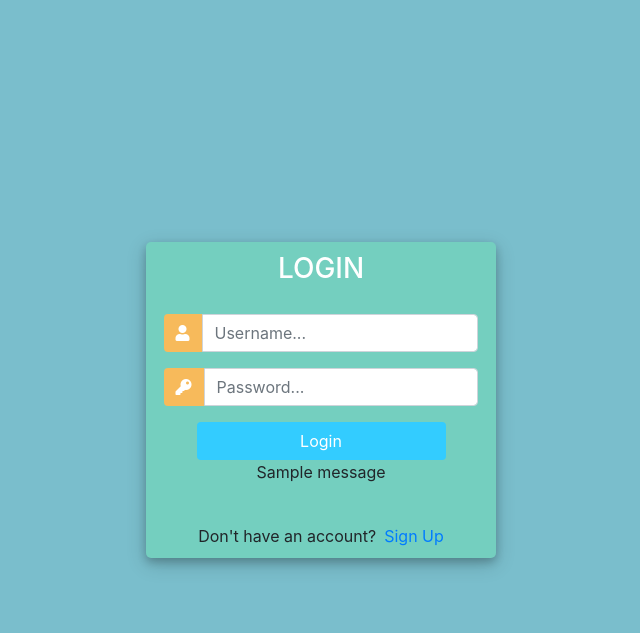
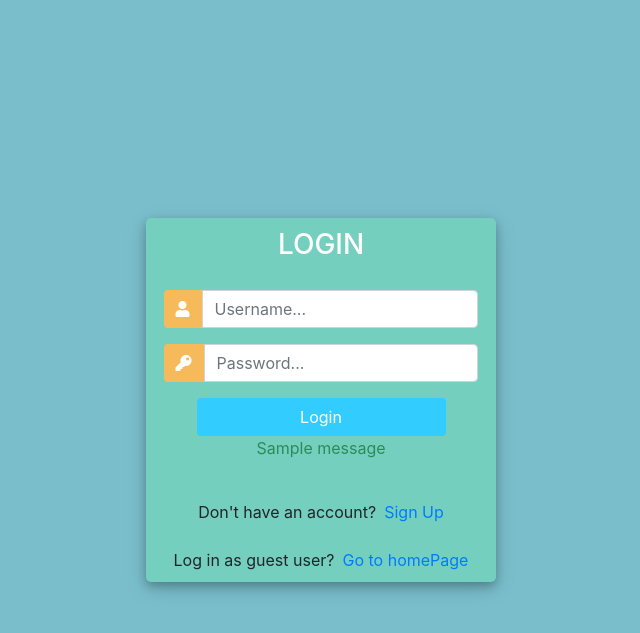
Before and after one commit to Jacob12138xieyuan/Personal-Website-with-Django-on-localhost, a Django app: page /login in a window 1280 px wide. Shown: the top 633 px of the page, without its empty margins (319-959 px from the left). Run offline with Django 3.2, Linux system fonts and the light colour scheme; one stand-in notice (Sample message) is shown; some libraries are stand-ins or nearby versions.

Commit message:
update basic user permision

```diff
--- a/accounts/templates/loginPage.html
+++ b/accounts/templates/loginPage.html
@@ -126,14 +126,21 @@
             </form>
           </div>
 
-          {% for message in messages %}
-          <p style="text-align: center;">{{ message }}</p>
-          {% endfor %}
+          {% for message in messages %} {% if message.tags != "success" %}
+          <p style="text-align: center; color: red;">{{ message }}</p>
+          {% else %}
+          <p style="text-align: center; color: seagreen;">{{ message }}</p>
+          {% endif %} {% endfor %}
 
           <div class="mt-4">
             <div class="d-flex justify-content-center links">
               Don't have an account?
               <a href="{% url 'registerPage' %}" class="ml-2">Sign Up</a>
+            </div>
+            <br />
+            <div class="d-flex justify-content-center links">
+              Log in as guest user?
+              <a href="{% url 'homePage' %}" class="ml-2">Go to homePage</a>
             </div>
           </div>
         </div>
--- a/accounts/templates/registerPage.html
+++ b/accounts/templates/registerPage.html
@@ -138,6 +138,11 @@
               Already have an account?
               <a href="{% url 'loginPage' %}" class="ml-2">Login</a>
             </div>
+            <br />
+            <div class="d-flex justify-content-center links">
+              Log in as guest user?
+              <a href="{% url 'homePage' %}" class="ml-2">Go to homePage</a>
+            </div>
           </div>
         </div>
       </div>
--- a/accounts/views.py
+++ b/accounts/views.py
@@ -8,37 +8,41 @@ from .forms import RegisterUserForm
 
 
 def loginPage(request):
-    if request.method == 'POST':
-        username = request.POST.get('username')
-        password = request.POST.get('password')
+    if request.user.is_authenticated:
+        return redirect('homePage')
+    else:
+        if request.method == 'POST':
+            username = request.POST.get('username')
+            password = request.POST.get('password')
 
-        user = authenticate(request, username=username, password=password)
+            user = authenticate(request, username=username, password=password)
 
-        if user is not None:
-            login(request, user)
-            return redirect('homePage')
-        else:
-            messages.info(request, 'Username or password is incorrect')
+            if user is not None:
+                login(request, user)
+                return redirect('homePage')
+            else:
+                messages.info(request, 'Username or password is incorrect')
 
-    context = {}
-    return render(request, 'loginPage.html', context)
+        context = {}
+        return render(request, 'loginPage.html', context)
 
 
 def registerPage(request):
-    registerForm = RegisterUserForm()
+    if request.user.is_authenticated:
+        return redirect('homePage')
+    else:
+        registerForm = RegisterUserForm()
 
-    if request.method == 'POST':
-        registerForm = RegisterUserForm(request.POST)
-        if registerForm.is_valid():
-            registerForm.save()
-            username = registerForm.cleaned_data.get('username')
-            messages.success(request, 'Account is created for '+username)
-            return redirect('loginPage')
-        else:
-            print("Fail to register")
+        if request.method == 'POST':
+            registerForm = RegisterUserForm(request.POST)
+            if registerForm.is_valid():
+                registerForm.save()
+                username = registerForm.cleaned_data.get('username')
+                messages.success(request, 'Account is created for '+username)
+                return redirect('loginPage')
 
-    context = {'registerForm': registerForm}
-    return render(request, 'registerPage.html', context)
+        context = {'registerForm': registerForm}
+        return render(request, 'registerPage.html', context)
 
 
 def logoutUser(request):
--- a/projects/views.py
+++ b/projects/views.py
@@ -1,5 +1,6 @@
 from django.shortcuts import render, get_object_or_404, redirect
 from django.http import HttpResponse
+from django.contrib.auth.decorators import login_required
 from .models import Project
 from .forms import ProjectForm
 # Create your views here.
@@ -7,6 +8,7 @@ from .forms import ProjectForm
 
 def homePage(request):
     projects = Project.objects.all()
+    print(request.user)
     return render(request, 'homePage.html', {'projects': projects})
 
 
@@ -15,6 +17,7 @@ def detailPage(request, project_id):
     return render(request, 'detailPage.html', {'project': project})
 
 
+@login_required(login_url='loginPage')
 def createPage(request):
     createForm = ProjectForm()
     if request.method == 'POST':
@@ -28,6 +31,7 @@ def createPage(request):
     return render(request, 'createPage.html', {'createForm': createForm})
 
 
+@login_required(login_url='loginPage')
 def editPage(request, project_id):
     project = get_object_or_404(Project, pk=project_id)
     editForm = ProjectForm(instance=project)
```
Also changed, not shown: projects/templates/homePage.html (+12 -1 lines), db.sqlite3.
